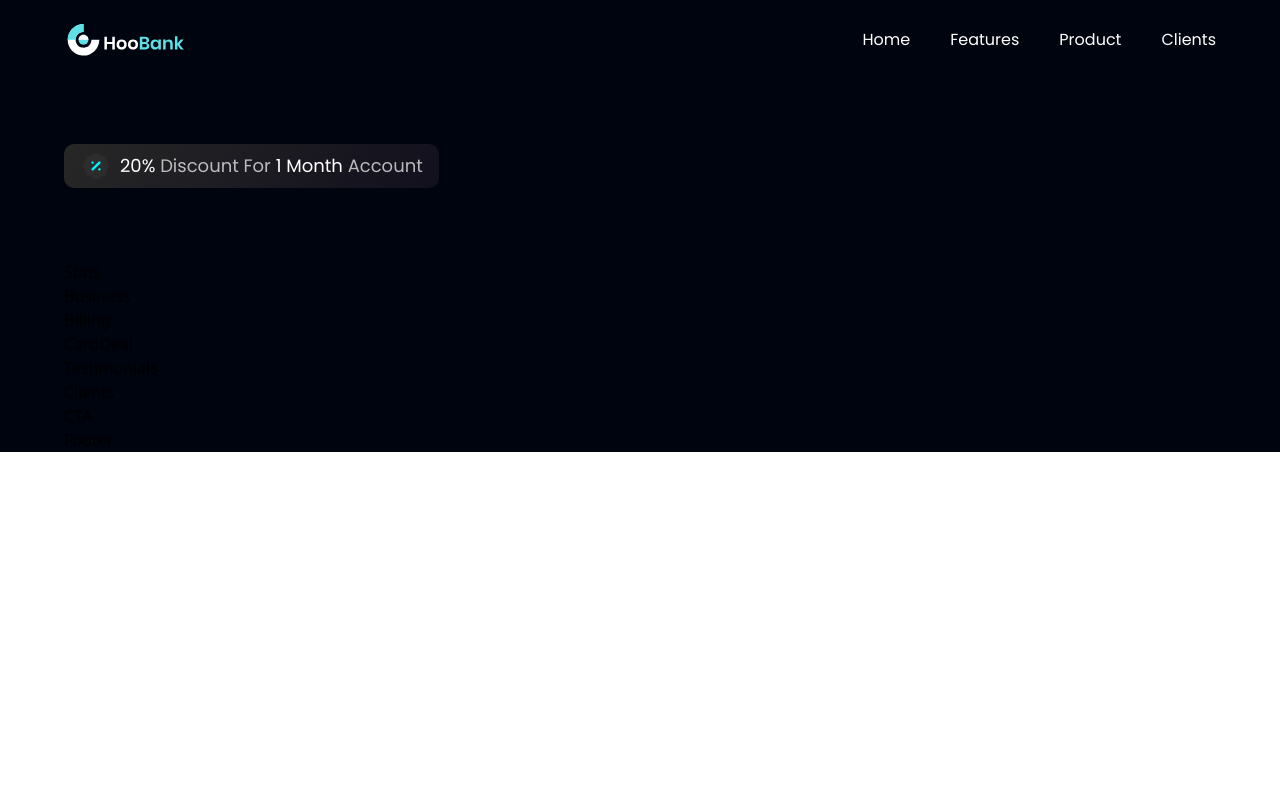
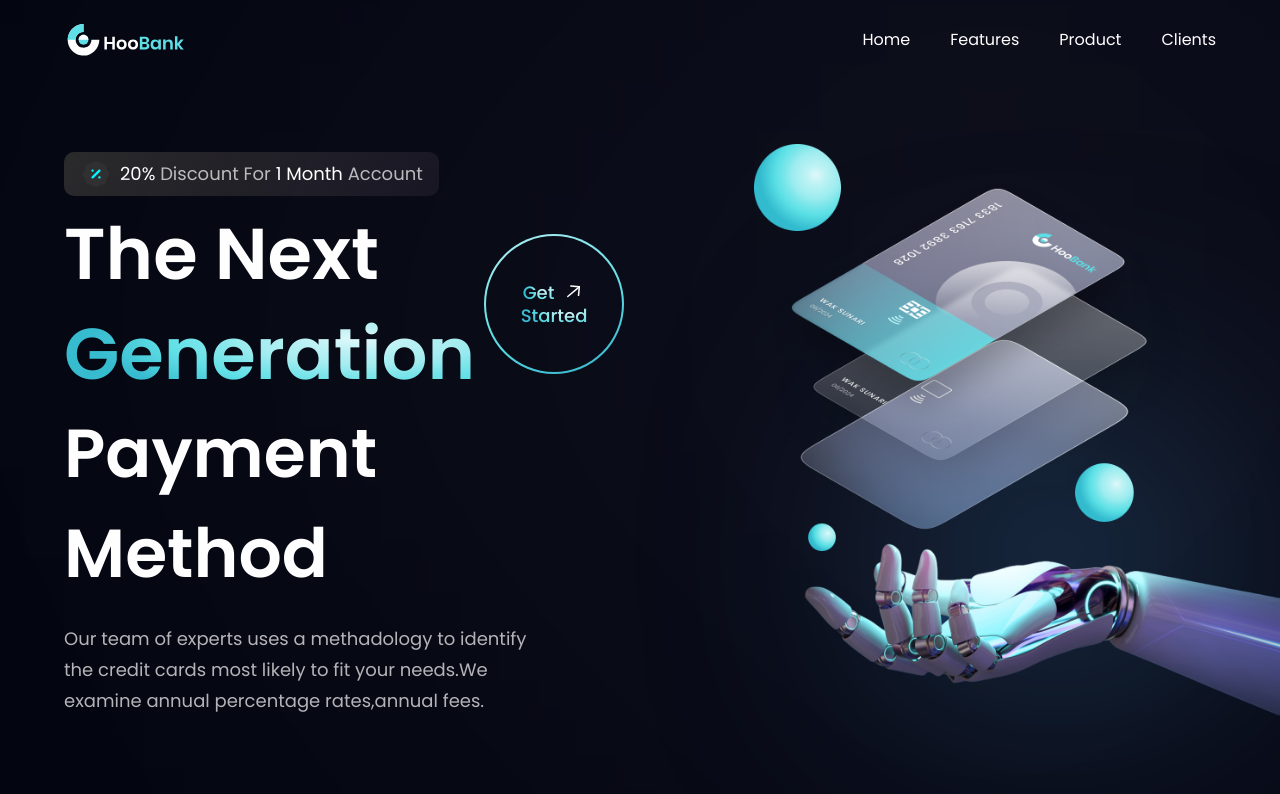
Before and after one commit to AZU-URE/modern-bank, a React (Vite) app: page / in a window 1280 px wide. Shown: the top 794 px of the page. Built offline with nearby package versions, Linux system fonts and the light colour scheme.

Commit message:
Completed hero section

```diff
--- /dev/null
+++ b/src/components/GetStarted.jsx
@@ -0,0 +1,22 @@
+import React from 'react'
+import styles from '../style'
+import { arrowUp } from '../assets'
+
+const GetStarted = () => (
+    <div className={`${styles.flexCenter} w-[140px] h-[140px] rounded-full bg-blue-gradient p-[2px] cursor-pointer`}>
+        <div className={`${styles.flexCenter} flex-col bg-primary w-[100%] h-[100%] rounded-full`}>
+            <div className={`${styles.flexStart} flex-row`}>
+                <p className='font-poppins font-medium text-[18px] leading-[23px] mr-2'>
+                    <span className='text-gradient'>Get</span>
+                </p>
+                <img src={arrowUp} alt="arrowUp" className='object-contain w-[23px] h-[23px]' />
+            </div>
+            <p className='font-poppins font-medium text-[18px] leading-[23px]'>
+                <span className='text-gradient'>Started</span>
+            </p>
+        </div>
+    </div >
+)
+
+
+export default GetStarted
--- a/src/components/Hero.jsx
+++ b/src/components/Hero.jsx
@@ -1,6 +1,7 @@
 import React from 'react'
 import styles from "../style"
 import { discount, robot } from "../assets"
+import GetStarted from "../components/GetStarted"
 
 const Hero = () =>
 (
@@ -13,8 +14,37 @@
                     <span className='text-white'>1 Month</span> Account
                 </p>
             </div>
+            <div className='flex flex-row justify-between items-center w-full'>
+                <h1 className='text-white flex-1 font-poppins font-semibold ss:text-[72px] text-[52px] ss:leading-[100px] leading-[75px]'>
+                    The Next <br className='sm:block hidden' />{" "}
+                    <span className='text-gradient'>Generation</span> {" "}
+                </h1>
+                <div className='text-white ss:flex hidden md:mr-4 mr-0'>
+                    <GetStarted />
+                </div>
+            </div>
+
+            <h1 className='text-white font-poppins font-semibold ss:text-[68px] text-[52px] ss:leading-[100px] leading-[75px] w-full'>
+                Payment Method
+            </h1>
+
+            <p className={`${styles.paragraph} max-w-[470px] mt-5`}>
+                Our team of experts uses a methadology to identify the credit cards most likely to fit your needs.We examine annual percentage rates,annual fees.
+            </p>
         </div>
 
+        <div className={`flex-1 ${styles.flexCenter} md:my-0 my-10 relative`}>
+            <img src={robot} alt="billing" className='w-[100%] h-[100%] relative z-[5]' />
+
+            <div className='absolute z-[0] w-[40%] h-[35%] top-0 pink__gradient' />
+            <div className='absolute z-[1] w-[80%] h-[80%] bottom-40 rounded-full white__gradient' />
+            <div className='absolute z-[0] w-[50%] h-[50%] right-20 bottom-20 blue__gradient' />
+
+        </div>
+
+        <div className={`ss:hidden ${styles.flexCenter}`}>
+            <GetStarted />
+        </div>
     </section>
 )
 
```
